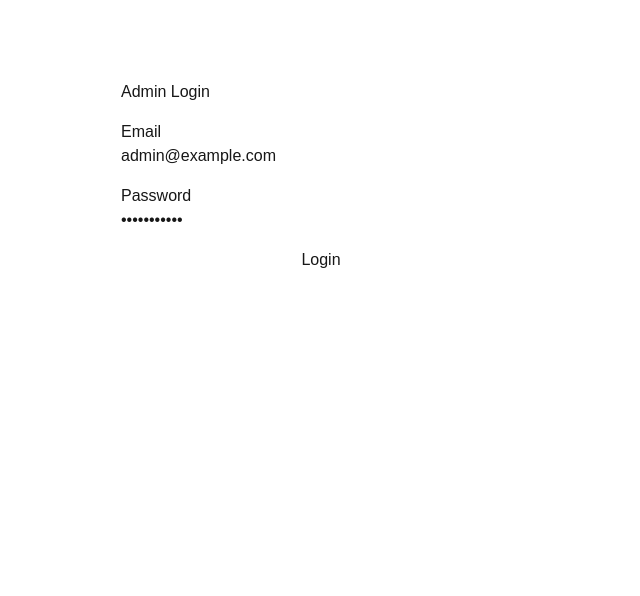
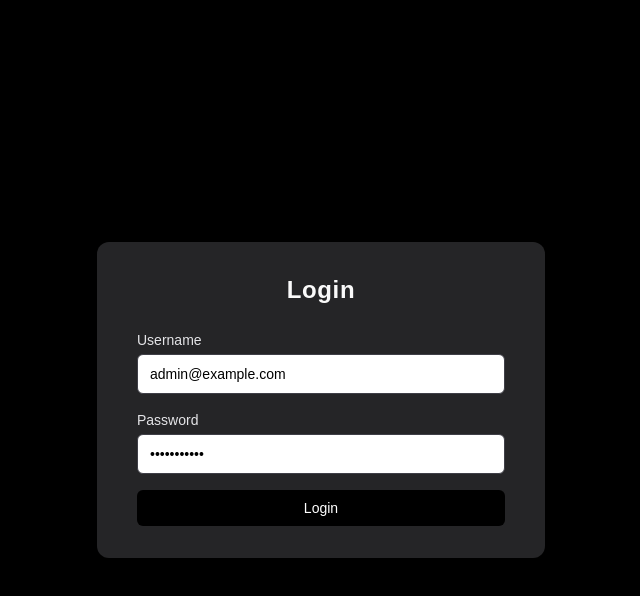
Before and after one commit to ekaadwar/stock-frontend, a Next.js app: page /login in a window 1280 px wide. Shown: the top 596 px of the page, without its empty margins (319-959 px from the left). Built offline with nearby package versions, Linux system fonts and the light colour scheme; no server answers.

Commit message:
implement the atomic design methodology; Revamp the login page;

```diff
--- /dev/null
+++ b/app/components/blocks/Card.tsx
@@ -0,0 +1,24 @@
+import { HTMLAttributes } from "react";
+
+type CardProps = HTMLAttributes<HTMLDivElement> & {
+  title?: string;
+};
+
+export function Card({ title, className = "", children, ...props }: CardProps) {
+  return (
+    <div
+      {...props}
+      className={
+        "w-full max-w-md rounded-xl bg-zinc-800/95 px-10 py-8 text-zinc-50 shadow-xl " +
+        className
+      }
+    >
+      {title && (
+        <h1 className="mb-6 text-center text-2xl font-semibold tracking-wide">
+          {title}
+        </h1>
+      )}
+      {children}
+    </div>
+  );
+}
--- /dev/null
+++ b/app/components/templates/LoginTemplate.tsx
@@ -0,0 +1,60 @@
+"use client";
+
+import { FormEvent } from "react";
+import { Card } from "../blocks/Card";
+import { TextInput } from "../units/Input";
+import { Button } from "../units/Button";
+
+type LoginTemplateProps = {
+  email: string;
+  password: string;
+  error?: string;
+  loading?: boolean;
+  onEmailChange: (value: string) => void;
+  onPasswordChange: (value: string) => void;
+  onSubmit: (e: FormEvent<HTMLFormElement>) => void;
+};
+
+export function LoginTemplate({
+  email,
+  password,
+  error,
+  loading,
+  onEmailChange,
+  onPasswordChange,
+  onSubmit,
+}: LoginTemplateProps) {
+  return (
+    <div className="flex min-h-screen items-center justify-center bg-black">
+      <Card title="Login">
+        <form onSubmit={onSubmit} className="space-y-4">
+          <TextInput
+            label="Username"
+            type="email"
+            value={email}
+            onChange={(e) => onEmailChange(e.target.value)}
+            placeholder="input text"
+          />
+
+          <TextInput
+            label="Password"
+            type="password"
+            value={password}
+            onChange={(e) => onPasswordChange(e.target.value)}
+            placeholder="input text long"
+          />
+
+          {error && (
+            <p className="text-sm text-red-400" role="alert">
+              {error}
+            </p>
+          )}
+
+          <Button type="submit" fullWidth disabled={loading}>
+            {loading ? "Logging in..." : "Login"}
+          </Button>
+        </form>
+      </Card>
+    </div>
+  );
+}
--- /dev/null
+++ b/app/components/units/Button.tsx
@@ -0,0 +1,27 @@
+import { ButtonHTMLAttributes, ReactNode } from "react";
+
+type ButtonProps = ButtonHTMLAttributes<HTMLButtonElement> & {
+  children: ReactNode;
+  fullWidth?: boolean;
+};
+
+export function Button({
+  children,
+  fullWidth = false,
+  className = "",
+  ...props
+}: ButtonProps) {
+  return (
+    <button
+      {...props}
+      className={
+        "rounded-md bg-black px-4 py-2 text-sm font-medium text-white " +
+        "transition-colors hover:bg-zinc-900 disabled:cursor-not-allowed disabled:opacity-60 " +
+        (fullWidth ? "w-full " : "") +
+        className
+      }
+    >
+      {children}
+    </button>
+  );
+}
--- /dev/null
+++ b/app/components/units/Input.tsx
@@ -0,0 +1,21 @@
+import { InputHTMLAttributes } from "react";
+
+type InputProps = InputHTMLAttributes<HTMLInputElement> & {
+  label?: string;
+};
+
+export function TextInput({ label, className = "", ...props }: InputProps) {
+  return (
+    <div className="flex flex-col gap-1">
+      {label && <label className="text-sm text-zinc-200">{label}</label>}
+      <input
+        {...props}
+        className={
+          "h-10 rounded-md border border-zinc-700 bg-white px-3 text-sm text-black outline-none " +
+          "focus:border-zinc-400 focus:ring-1 focus:ring-zinc-400 " +
+          className
+        }
+      />
+    </div>
+  );
+}
--- a/app/login/page.tsx
+++ b/app/login/page.tsx
@@ -1,64 +1,45 @@
 "use client";
 
-import { FormEvent, useEffect, useState } from "react";
+import { FormEvent, useState } from "react";
 import { useAuth } from "@/context/AuthContext";
 import { apiFetch } from "@/lib/api";
-import { useRouter } from "next/navigation";
+import { LoginTemplate } from "@/app/components/templates/LoginTemplate";
 
 export default function LoginPage() {
-  const { login, admin, loading } = useAuth();
+  const { login } = useAuth();
   const [email, setEmail] = useState("admin@example.com");
   const [password, setPassword] = useState("password123");
   const [error, setError] = useState("");
-  const router = useRouter();
+  const [loading, setLoading] = useState(false);
 
-  useEffect(() => {
-    if (!loading && admin) {
-      router.push("/dashboard");
-    }
-  }, [admin, loading, router]);
-
-  const handleSubmit = async (e: FormEvent) => {
+  const handleSubmit = async (e: FormEvent<HTMLFormElement>) => {
     e.preventDefault();
     setError("");
+    setLoading(true);
 
     try {
       const res = await apiFetch("/auth/login", {
         method: "POST",
         body: JSON.stringify({ email, password }),
       });
+
       login(res.accessToken, res.admin);
     } catch (err: any) {
       setError(err.message || "Login failed");
+    } finally {
+      setLoading(false);
     }
   };
 
   return (
-    <div style={{ maxWidth: 400, margin: "80px auto" }}>
-      <h1>Admin Login</h1>
-      <form onSubmit={handleSubmit}>
-        <div style={{ marginTop: 16 }}>
-          <label>Email</label>
-          <input
-            value={email}
-            onChange={(e) => setEmail(e.target.value)}
-            style={{ width: "100%" }}
-          />
-        </div>
-        <div style={{ marginTop: 16 }}>
-          <label>Password</label>
-          <input
-            type="password"
-            value={password}
-            onChange={(e) => setPassword(e.target.value)}
-            style={{ width: "100%" }}
-          />
-        </div>
-        {error && <p style={{ color: "red", marginTop: 8 }}>{error}</p>}
-        <button type="submit" style={{ marginTop: 16, width: "100%" }}>
-          Login
-        </button>
-      </form>
-    </div>
+    <LoginTemplate
+      email={email}
+      password={password}
+      error={error}
+      loading={loading}
+      onEmailChange={setEmail}
+      onPasswordChange={setPassword}
+      onSubmit={handleSubmit}
+    />
   );
 }
```
